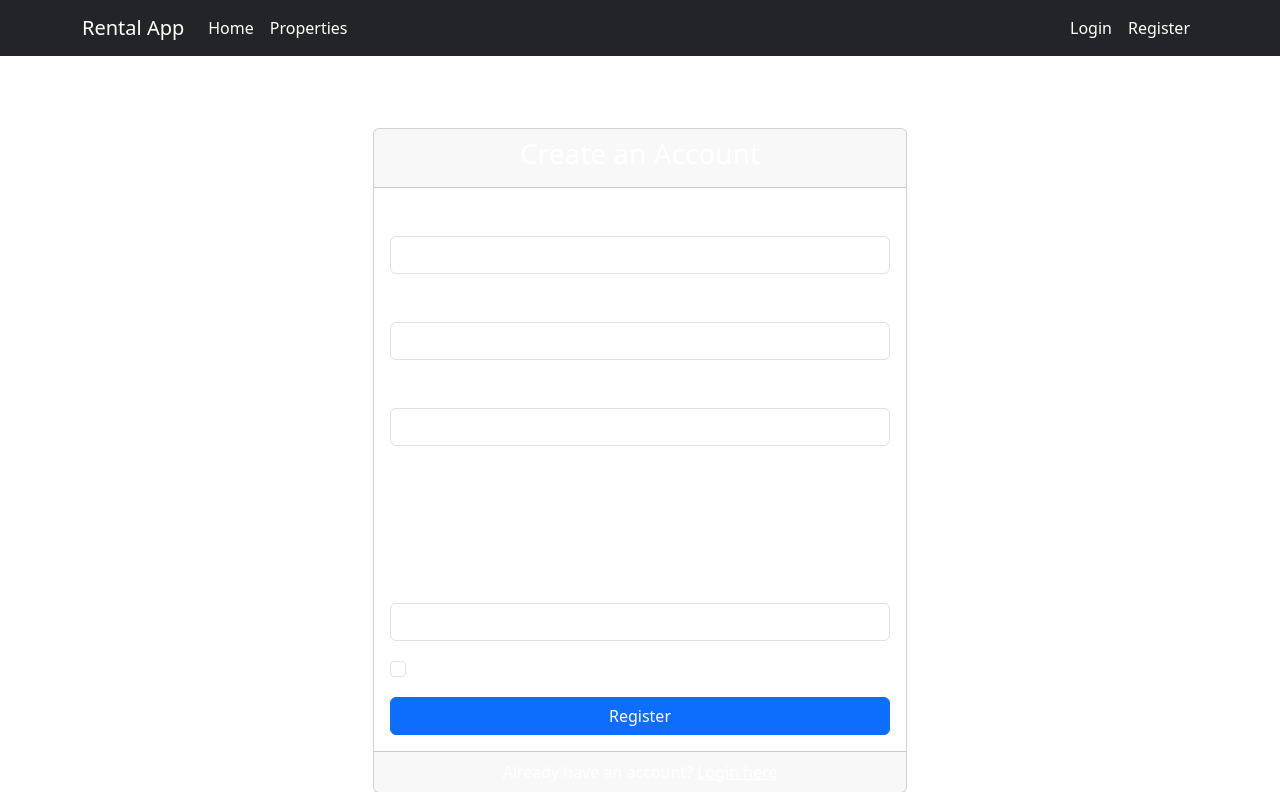
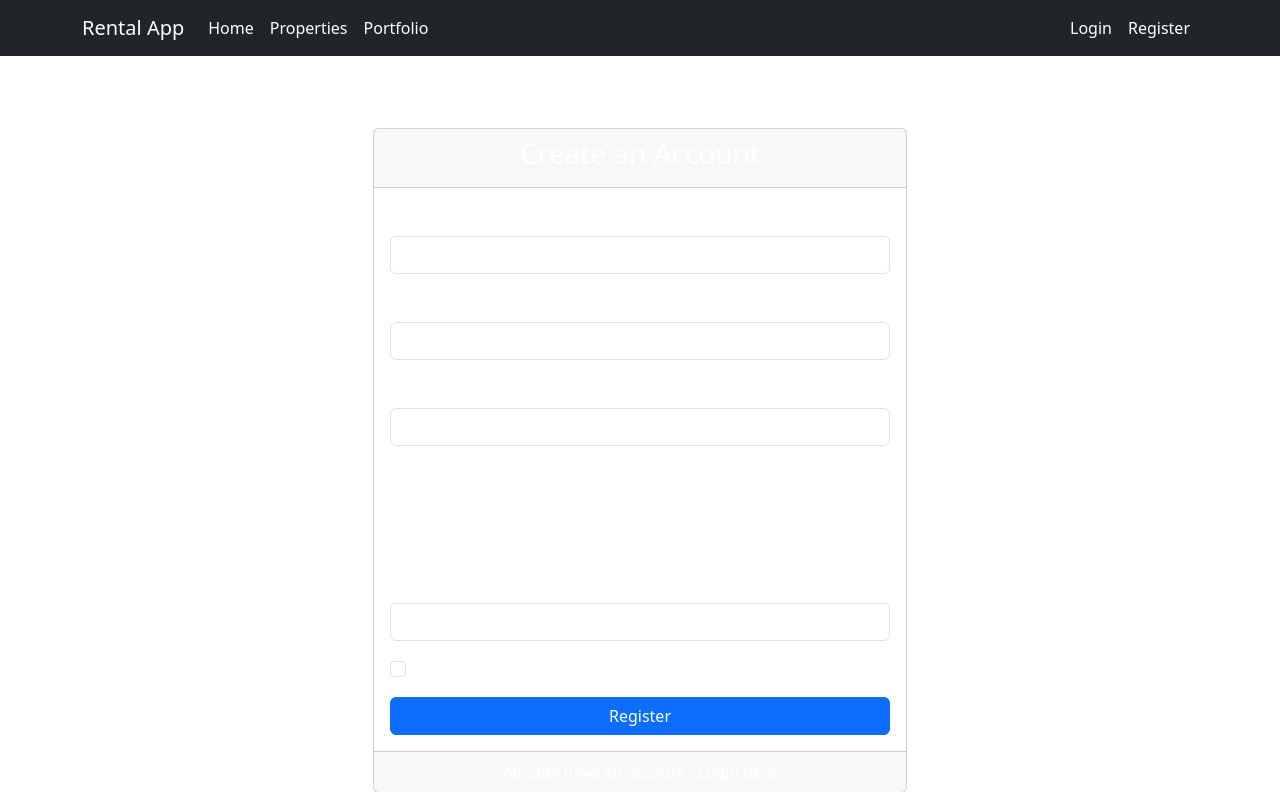
Before and after one commit to nabi0301/rental-app, a Flask app: page /register in a window 1280 px wide. Shown: the top 792 px of the page. Run offline with Flask 3, Linux system fonts and the light colour scheme; some libraries are stand-ins or nearby versions.

Commit message:
UI: add Portfolio link to main navbar

```diff
--- a/app/templates/base.html
+++ b/app/templates/base.html
@@ -38,6 +38,9 @@
                     </li>
                     <li class="nav-item">
                         <a class="nav-link" href="{{ url_for('main.properties') }}">Properties</a>
+                    </li>
+                    <li class="nav-item">
+                        <a class="nav-link" href="{{ url_for('main.portfolio') }}">Portfolio</a>
                     </li>
                 </ul>
                 <ul class="navbar-nav">
```
